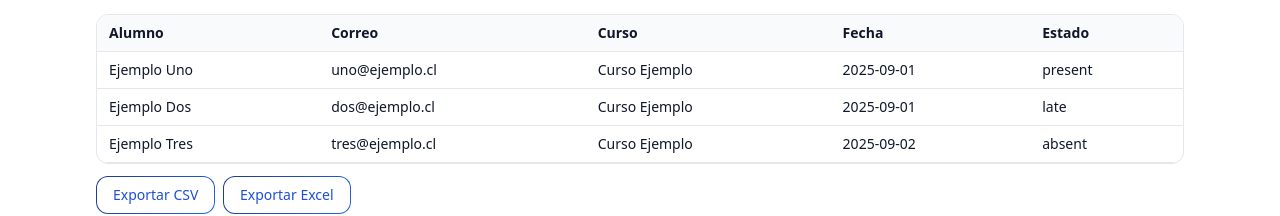
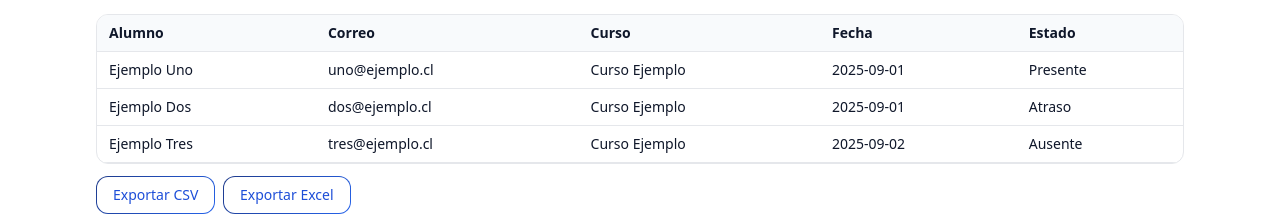
Before and after one commit to cristiantagle/oretec-web, a Next.js app: page /admin/reports/attendance in a window 1280 px wide. Both pictures are taken after a click on the button "Demo". Shown: the part 319-535 px from the top of the page. Built offline with nearby package versions, Linux system fonts and the light colour scheme; no server answers.

Commit message:
feat(reports/attendance): estados en español + exportación CSV/XLSX con encabezados ES

```diff
--- a/app/admin/reports/attendance/page.tsx
+++ b/app/admin/reports/attendance/page.tsx
@@ -14,9 +14,15 @@ type Row = {
   status: 'present'|'absent'|'late'
 }
 
+const STATUS_LABEL: Record<Row['status'], string> = {
+  present: 'Presente',
+  late: 'Atraso',
+  absent: 'Ausente',
+}
+
 const demoRows: Row[] = [
-  { student_name:'Ejemplo Uno', student_email:'uno@ejemplo.cl', course_title:'Curso Ejemplo', class_date:'2025-09-01', status:'present' },
-  { student_name:'Ejemplo Dos', student_email:'dos@ejemplo.cl', course_title:'Curso Ejemplo', class_date:'2025-09-01', status:'late' },
+  { student_name:'Ejemplo Uno',  student_email:'uno@ejemplo.cl',  course_title:'Curso Ejemplo', class_date:'2025-09-01', status:'present' },
+  { student_name:'Ejemplo Dos',  student_email:'dos@ejemplo.cl',  course_title:'Curso Ejemplo', class_date:'2025-09-01', status:'late' },
   { student_name:'Ejemplo Tres', student_email:'tres@ejemplo.cl', course_title:'Curso Ejemplo', class_date:'2025-09-02', status:'absent' },
 ]
 
@@ -59,12 +65,27 @@ export default function AdminAttendanceReport(){
     setRows(demoRows)
   }
 
+  // Exportar con cabeceras en español y estados traducidos
   function exportCSV(){
-    const csv = toCSV(rows, ['student_name','student_email','course_title','class_date','status'])
+    const data = rows.map(r => ({
+      Alumno: r.student_name,
+      Correo: r.student_email,
+      Curso:  r.course_title,
+      Fecha:  r.class_date,
+      Estado: STATUS_LABEL[r.status],
+    }))
+    const csv = toCSV(data, ['Alumno','Correo','Curso','Fecha','Estado'])
     downloadCSV('reporte_asistencia.csv', csv)
   }
   function exportXLS(){
-    const xls = toXLS(rows, ['student_name','student_email','course_title','class_date','status'], 'Asistencia')
+    const data = rows.map(r => ({
+      Alumno: r.student_name,
+      Correo: r.student_email,
+      Curso:  r.course_title,
+      Fecha:  r.class_date,
+      Estado: STATUS_LABEL[r.status],
+    }))
+    const xls = toXLS(data, ['Alumno','Correo','Curso','Fecha','Estado'], 'Asistencia')
     downloadXLS('reporte_asistencia.xls', xls)
   }
 
@@ -101,7 +122,7 @@ export default function AdminAttendanceReport(){
                 <td className="px-3 py-2">{r.student_email}</td>
                 <td className="px-3 py-2">{r.course_title}</td>
                 <td className="px-3 py-2">{r.class_date}</td>
-                <td className="px-3 py-2">{r.status}</td>
+                <td className="px-3 py-2">{STATUS_LABEL[r.status]}</td>
               </tr>
             ))}
           </tbody>
```
